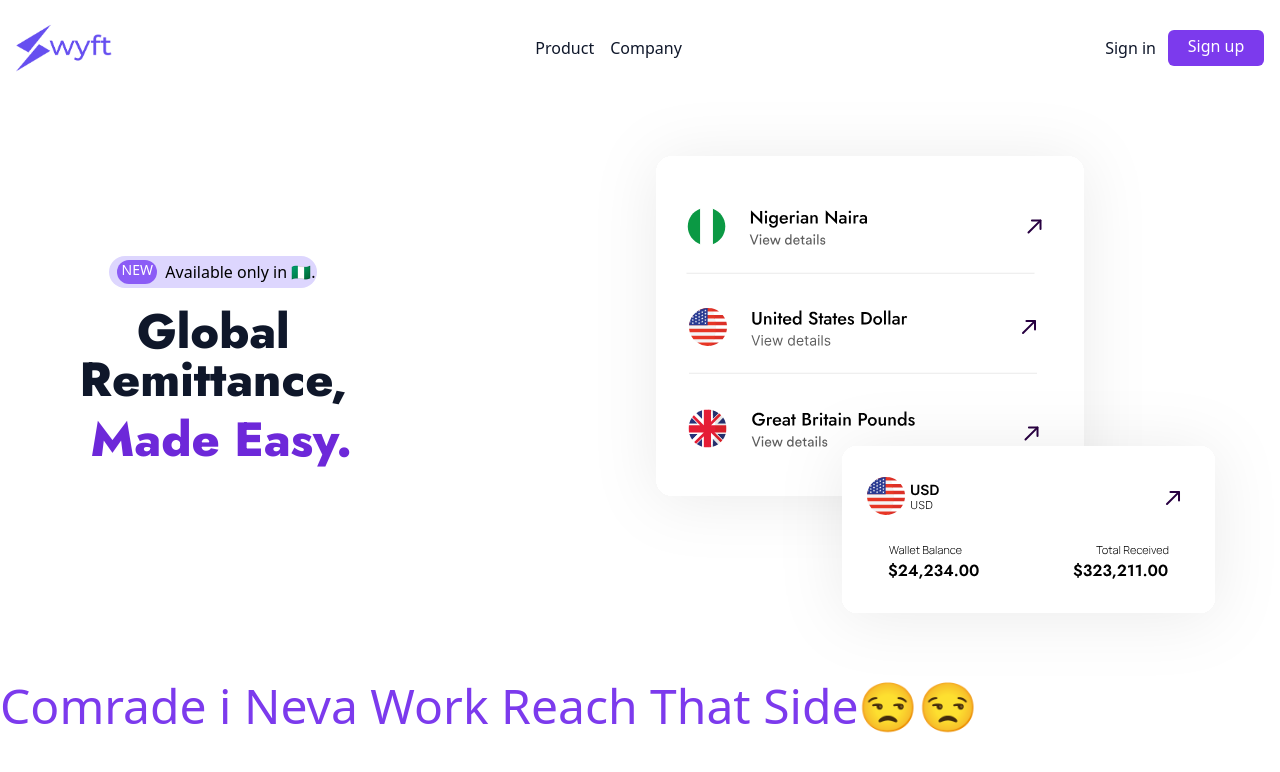
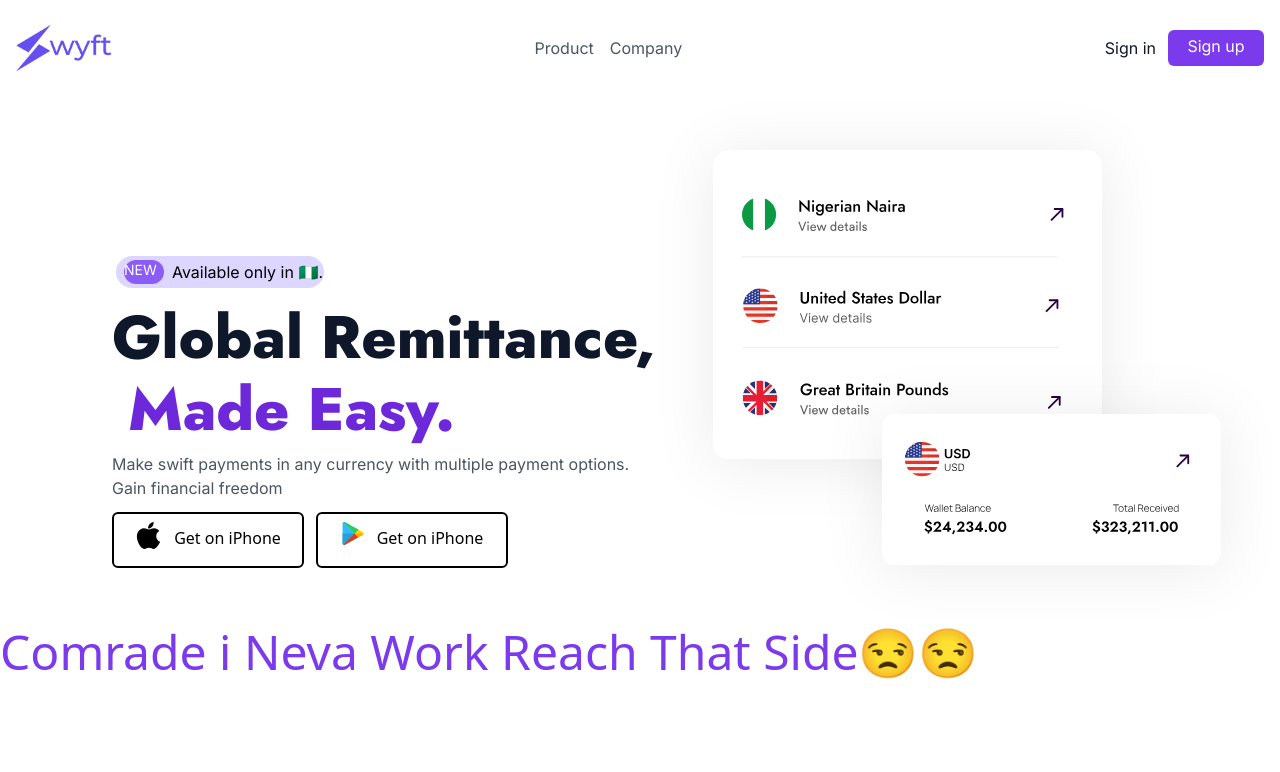
Before and after one commit to OlaiwonAbdullahi/SwyftPay-Replicate, a React (Vite) app: page / in a window 1280 px wide. Shown: the top 772 px of the page. Built offline with nearby package versions, Linux system fonts and the light colour scheme.

Commit message:
update Hero.tsx and NavBar.tsx

```diff
--- a/src/components/Hero.tsx
+++ b/src/components/Hero.tsx
@@ -1,20 +1,35 @@
 import HeroImg from "../assets/hero.svg";
+import Apple from "../assets/apple.svg";
+import Play from "../assets/playstore.svg";
 export default function Hero() {
   return (
     <div className="flex flex-col md:flex-row w-auto h-auto">
-      <div className=" text-center basis-1/3 justify-center mt-4">
-        <div className="flex gap-2 bg-violet-200 rounded-2xl h-8 w-52 pt-1 mx-auto mb-5 mt-7 md:mt-36">
-          <span className="bg-violet-500 text-white rounded-xl ml-2 h-6 text-sm w-10">
+      <div className=" text-center md:text-left basis-1/3 justify-center mt-4 md:ml-28">
+        <div className="flex gap-2 bg-violet-200 rounded-2xl h-8 w-52 pt-1 mx-auto md:mx-1 mb-5 mt-7 md:mt-36">
+          <span className="bg-violet-500 text-white rounded-xl font-inter ml-2 h-6 text-sm w-10">
             NEW
           </span>
-          <p>Available only in 🇳🇬.</p>
+          <p className="font-inter">Available only in 🇳🇬.</p>
         </div>
-        <h2 className="text-4xl md:text-5xl text-slate-900 font-extrabold mt-3 font-jost">
+        <h2 className="text-4xl md:text-6xl whitespace-nowrap text-slate-900 font-extrabold mt-3 font-jost">
           Global Remittance,
         </h2>
-        <h2 className="text-4xl md:text-5xl md:pl-4 text-violet-700 font-extrabold mt-3 font-jost">
+        <h2 className="text-4xl md:text-6xl md:pl-4 text-violet-700 font-extrabold mt-3 font-jost">
           Made Easy.
         </h2>
+        <p className=" font-inter text-center md:text-left mt-3 text-gray-600">
+          Make swift payments in any currency with multiple payment options.
+          Gain financial freedom
+        </p>
+
+        <div className=" mt-3 flex md:gap-3 gap-1">
+          <button className="p-2 rounded-md border-2 border-black w-48 h-14 flex gap-3 mx-auto md:mx-0 justify-center">
+            <img src={Apple}></img> <span className="mt-1">Get on iPhone</span>
+          </button>
+          <button className="p-2 rounded-md border-2 border-black w-48 h-14 flex gap-3 mx-auto md:mx-0 justify-center">
+            <img src={Play}></img> <span className="mt-1">Get on iPhone</span>
+          </button>
+        </div>
       </div>
       <div className=" flex md:items-end items-center basis-2/3 justify-end">
         <img src={HeroImg}></img>
--- a/src/components/NavBar.tsx
+++ b/src/components/NavBar.tsx
@@ -8,7 +8,7 @@
     setIsOpen(!isOpen);
   };
   return (
-    <nav className="bg-white p-4">
+    <nav className="bg-white p-4 sticky top-0">
       <div className="flex item-center justify-between">
         <div className="">
           <img src={logo} alt="logo" className="h-16 w-24"></img>
@@ -32,20 +32,22 @@
 
         <div className="hidden md:flex flex-grow items-center justify-center space-x-4">
           <li className="list-none">
-            <a href="#" className="text-slate-900 font">
+            <a href="#" className="text-gray-600 font-inter">
               Product
             </a>
           </li>
           <li className="list-none">
-            <a href="#" className="text-slate-900 font">
+            <a href="#" className="text-gray-600 font-inter">
               Company
             </a>
           </li>
         </div>
 
         <div className="hidden md:flex items-center gap-3">
-          <button className="text-slate-900 bg-white font">Sign in</button>
-          <button className="bg-violet-600 text-white rounded-md w-24 h-9 pb-1 font">
+          <button className="text-slate-900 bg-white font-inter">
+            Sign in
+          </button>
+          <button className="bg-violet-600 text-white rounded-md w-24 h-9 pb-1 font-inter">
             Sign up
           </button>
         </div>
@@ -54,7 +56,7 @@
       {isOpen ? (
         <ul className="flex-col md:hidden items-center mx-a ">
           <li className="py-2">
-            <a href="#" className="text-slate-900">
+            <a href="#" className="text-gray-600">
               Product
             </a>
           </li>
```
